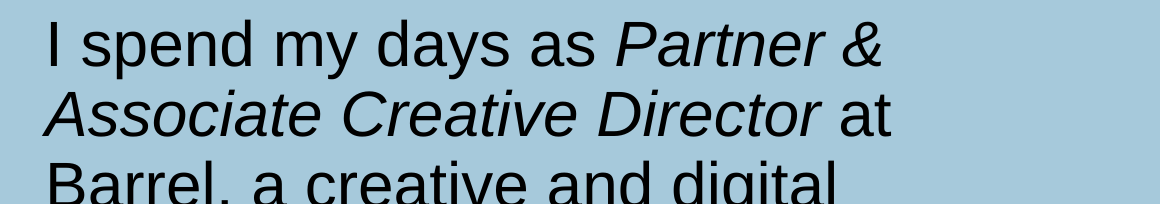
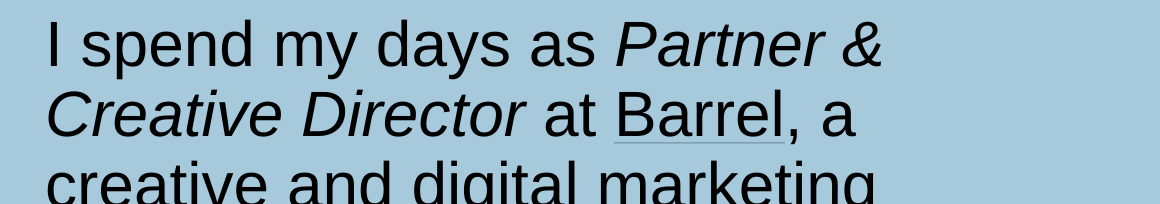
Before and after one commit to LucasJBallasy/Lucas-Ballasy, a website: page index.html in a window 1280 px wide. Shown: the part 213-417 px from the top of the page, 120-1280 px from the left. Drawn offline with nearby package versions, Linux system fonts and the light colour scheme.

Commit message:
update to CD

```diff
--- a/index.html
+++ b/index.html
@@ -23,8 +23,8 @@
 -->
 <head>
 	<title>Lucas J Ballasy</title>
-  <meta name="description" content="Lucas J Ballasy is a Brooklyn-based designer with a love for writing code. He spends his days as Associate Creative Director at Barrel &amp; nights singing songs or working on new projects.">
-  <meta name="keywords" content="lucas ballasy, lucas joseph ballasy, design, designer, digital, illustrator, photoshop, web design, new york city, brooklyn, graphic design, websites, digital agency, barrel, Associate Creative Director">
+  <meta name="description" content="Lucas J Ballasy spends his days as Creative Director at Barrel &amp; nights singing songs or working on new projects.">
+  <meta name="keywords" content="lucas ballasy, lucas joseph ballasy, design, designer, digital, illustrator, photoshop, web design, new york city, brooklyn, graphic design, websites, digital agency, barrel, CD, Creative Director">
   <link rel="canonical" href="http://lucasballasy.com/">
   <meta property="og:locale" content="en_US">
   <meta property="og:type" content="website">
@@ -73,7 +73,7 @@
 		</div>
 
 		<div class="hello absolute center-v jq">
-			<h1 class="mx0 light">I spend my days as <i>Partner & Associate Creative Director</i> at <a href="http://www.barrelny.com" target="_blank">Barrel</a>, a creative and digital marketing agency in NYC.</h1>
+			<h1 class="mx0 light">I spend my days as <i>Partner & Creative Director</i> at <a href="http://www.barrelny.com" target="_blank">Barrel</a>, a creative and digital marketing agency in NYC.</h1>
 			<p class="light h3 mt1 mb0">Some nights, you might also find me making <a href="https://soundcloud.com/lucasjoseph" target="_blank">music</a>.</p>
 		</div>
 
```
